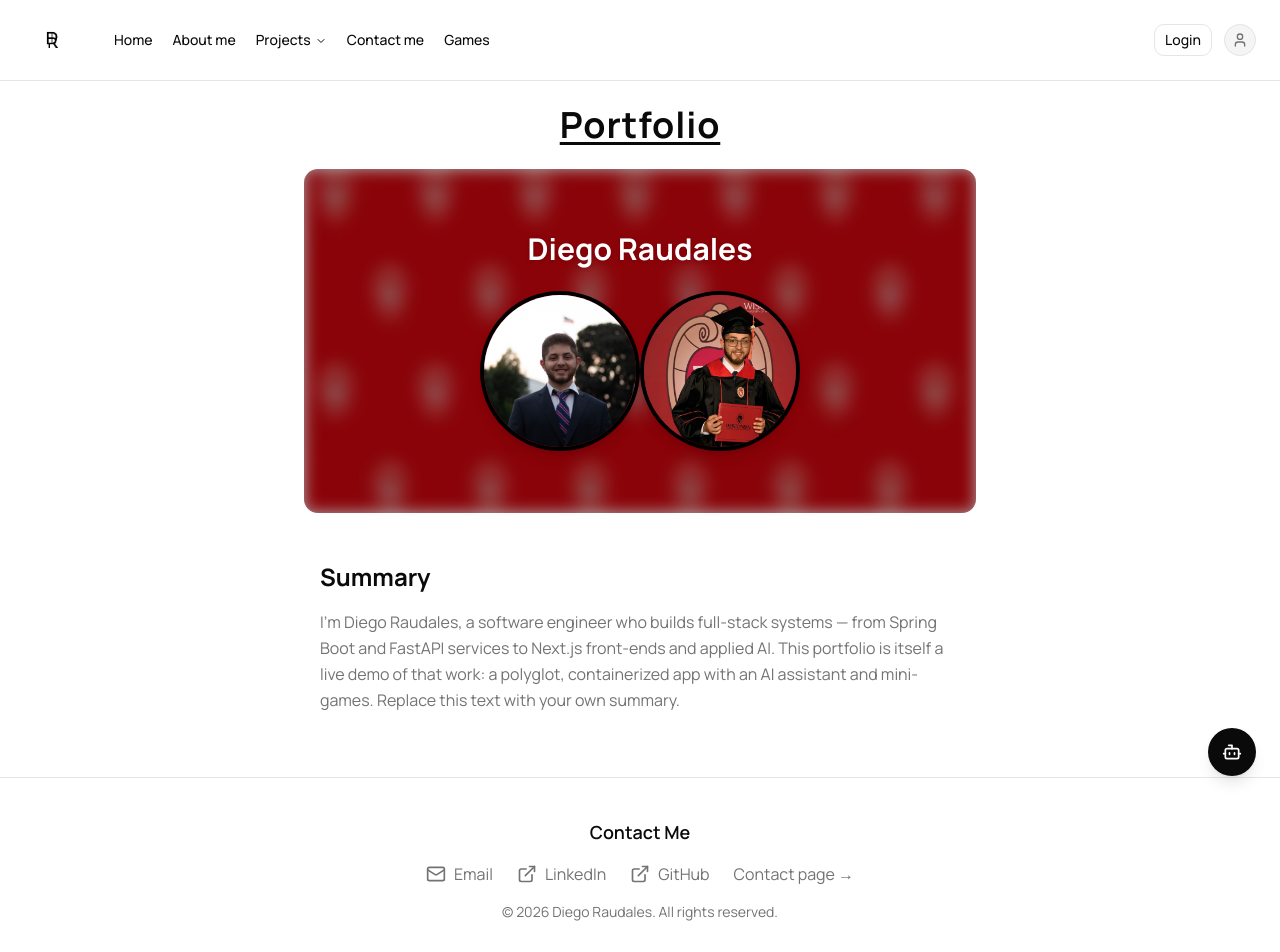
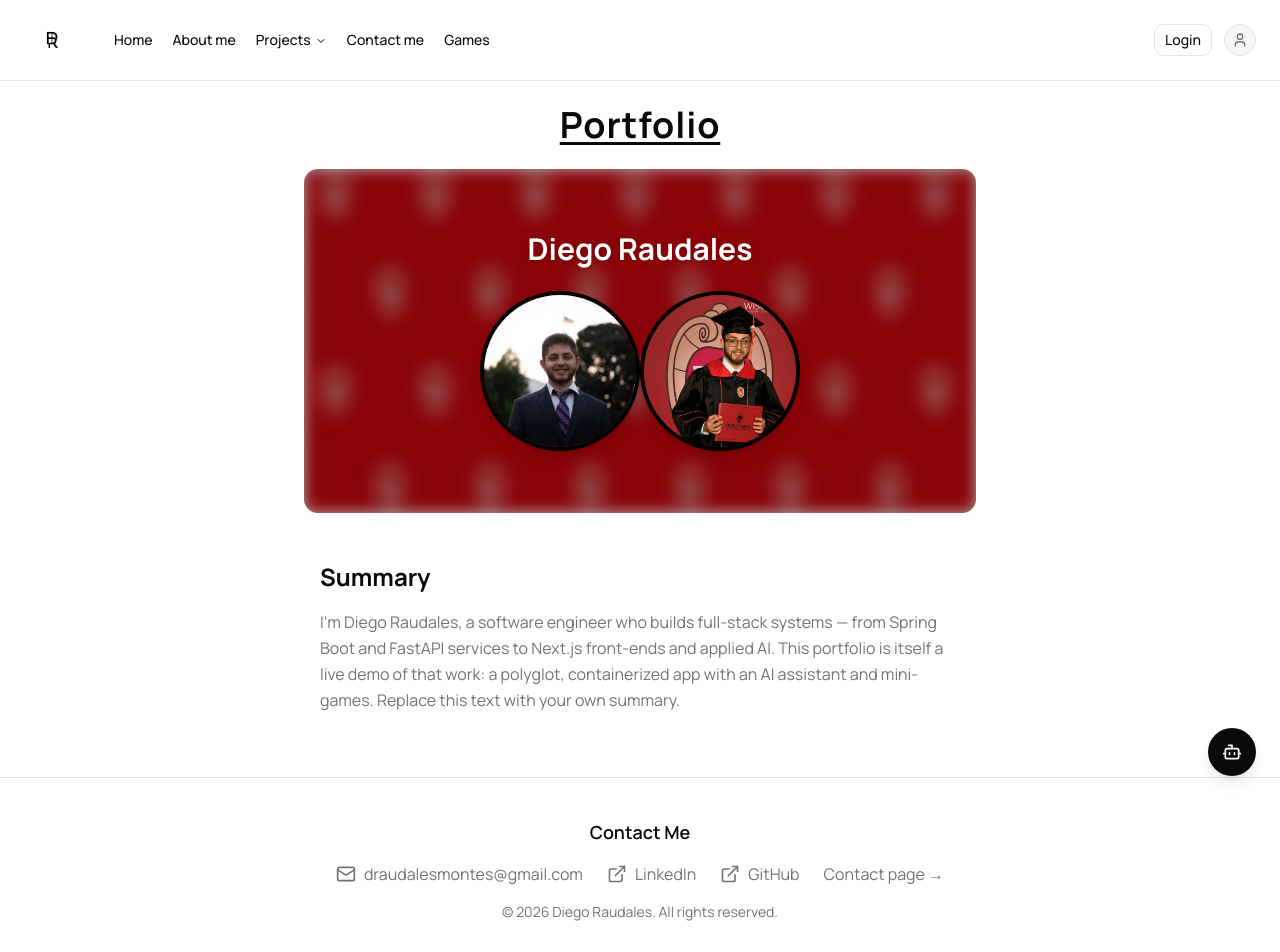
Before and after one commit to draudalesmontes-code/portfolio, a Next.js app in the folder frontend/: page / in a window 1280 px wide. Shown: the top 952 px of the page. Built offline with nearby package versions, Linux system fonts and the light colour scheme; no server answers.

Commit message:
Show footer email address

```diff
--- a/frontend/components/footer.tsx
+++ b/frontend/components/footer.tsx
@@ -10,10 +10,11 @@ export default function Footer() {
         <div className="flex flex-wrap items-center justify-center gap-6">
           <a
             href="mailto:draudalesmontes@gmail.com"
+            aria-label="Email Diego at draudalesmontes@gmail.com"
             className="flex items-center gap-2 text-muted-foreground transition-colors hover:text-foreground"
           >
             <Mail className="size-5" />
-            Email
+            draudalesmontes@gmail.com
           </a>
 
           <a
```
